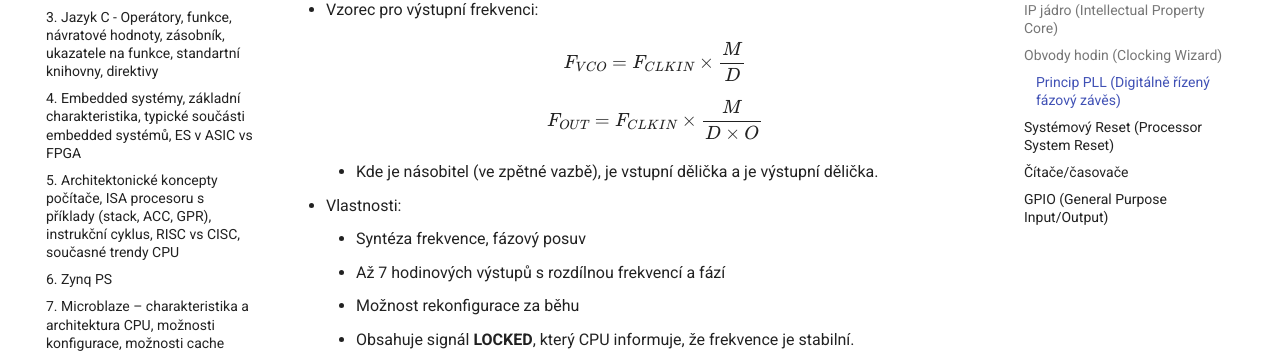
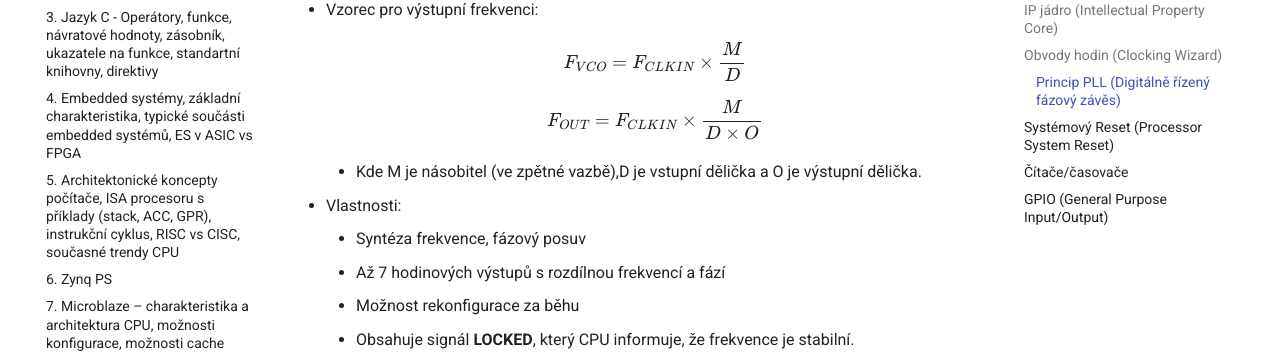
Before and after one commit to jakubklimo/HSC, an MkDocs documentation site: the page built from docs/HSC_8.md, in a window 1280 px wide and 900 px high, scrolled down 952 px. Shown: the part 98-452 px from the top of the window. Built offline with MkDocs 1.6.1 and Material for MkDocs 9.7.7, drawn with Linux system fonts in a browser that asks for light colours.

Commit message:
Update HSC_8.md

```diff
--- a/docs/HSC_8.md
+++ b/docs/HSC_8.md
@@ -29,7 +29,7 @@ V FPGA ke správě a generování hodinových signálů slouží IP jádro Clock
     $$ F_{VCO} = F_{CLKIN} \times \frac{M}{D} $$
     $$ F_{OUT} = F_{CLKIN} \times \frac{M}{D \times O} $$
 
-    - Kde je násobitel (ve zpětné vazbě), je vstupní dělička a je výstupní dělička.
+    - Kde M je násobitel (ve zpětné vazbě),D je vstupní dělička a O je výstupní dělička.
 
 - Vlastnosti:
     - Syntéza frekvence, fázový posuv
```
